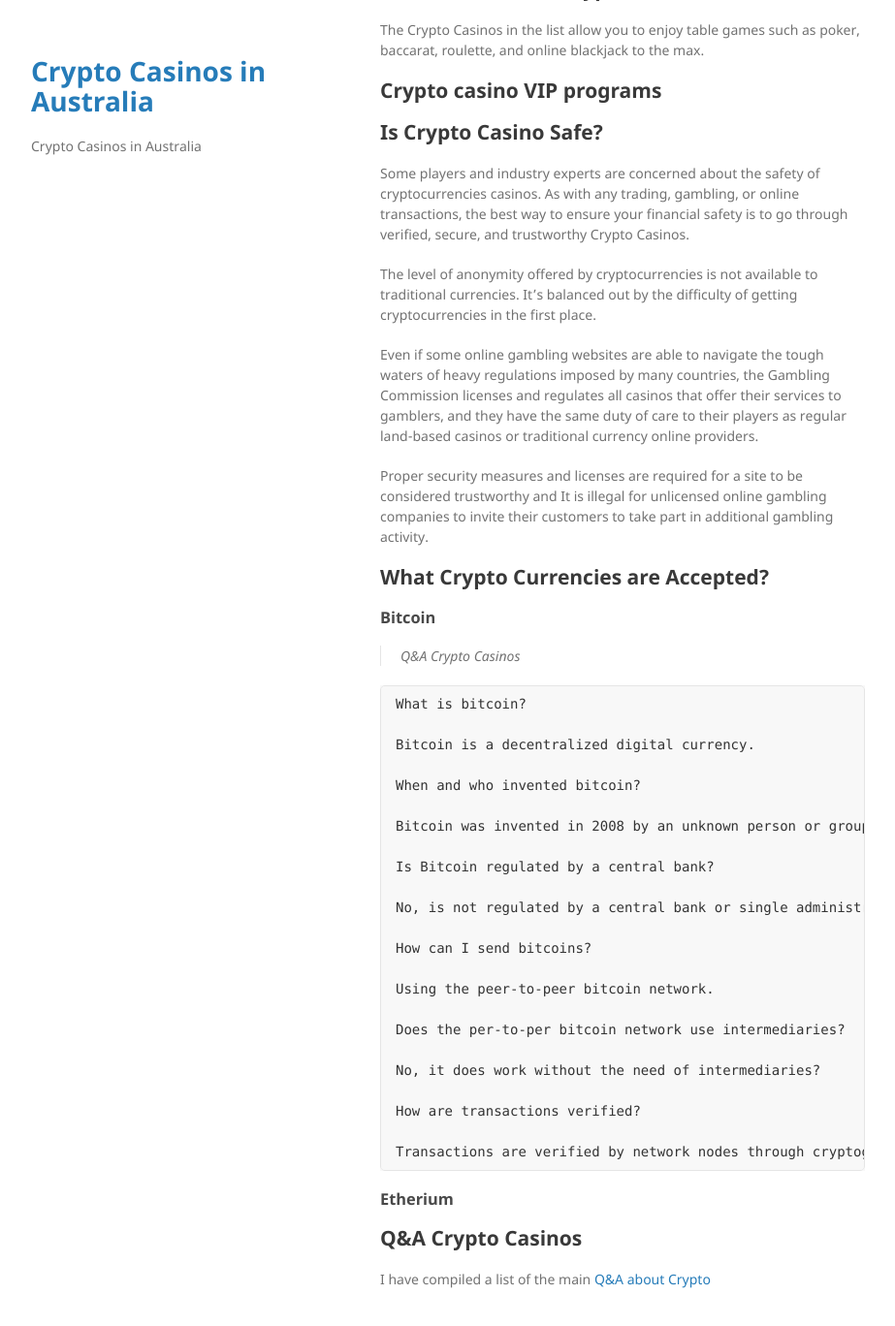
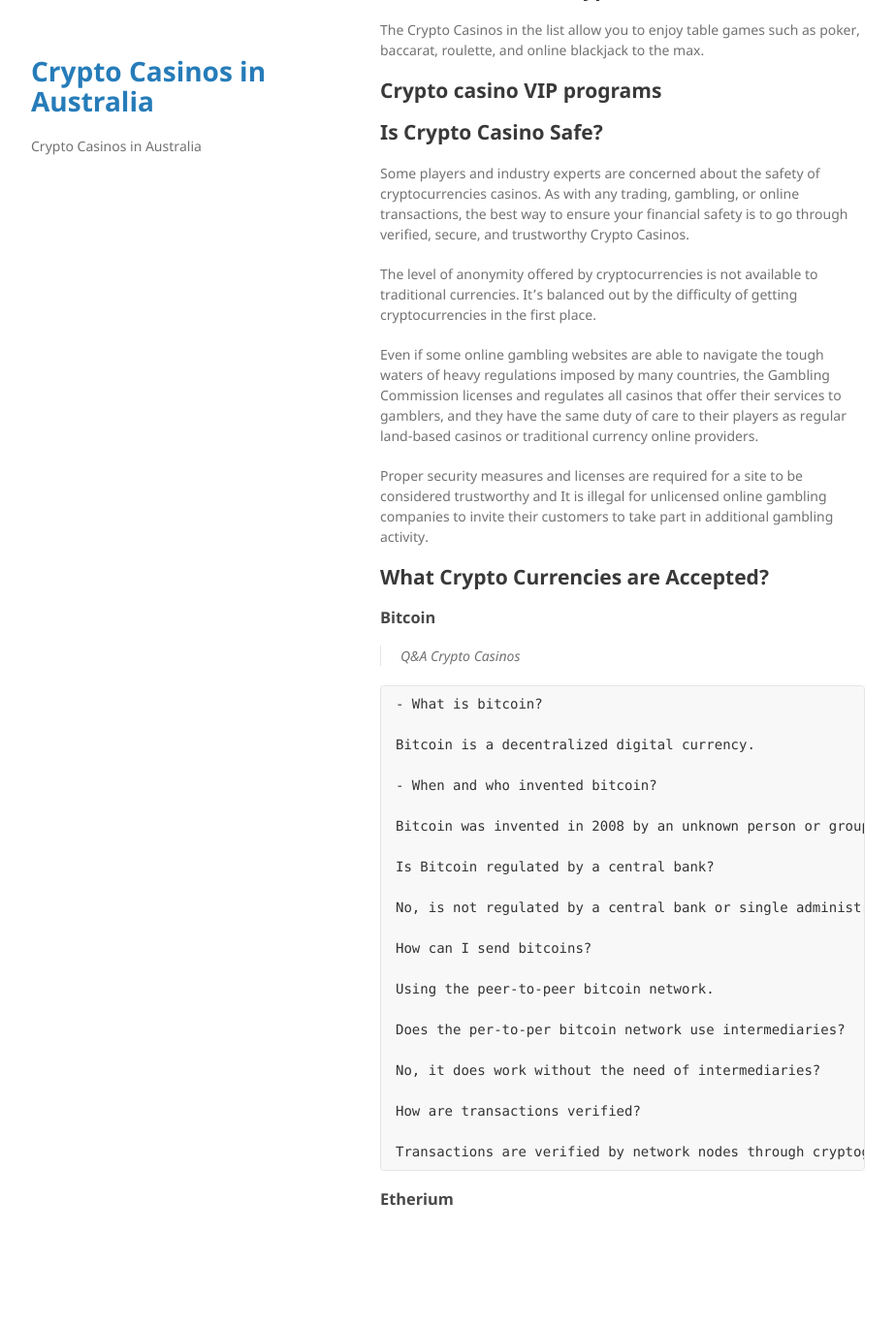
Before and after one commit to dllorent/casinosincrypt, a Jekyll site: the page built from index.md, in a window 1280 px wide and 1400 px high, scrolled down 1971 px. Shown: the top 1368 px of the window at 97% size, without its empty margins (178-1101 px from the left). Built offline with Jekyll 4.4.1, drawn with Linux system fonts in a browser that asks for light colours; our own code applies the rules of GitHub Pages for plain Markdown files; after the commit the page ends 3287 px from its top, so only the background shows below that.

Commit message:
Update index.md

````diff
--- a/index.md
+++ b/index.md
@@ -77,11 +77,11 @@ Proper security measures and licenses are required for a site to be considered t
 > Q&A Crypto Casinos
 
 ```
-What is bitcoin?
+- What is bitcoin?
 
 Bitcoin is a decentralized digital currency.
 
-When and who invented bitcoin?
+- When and who invented bitcoin?
 
 Bitcoin was invented in 2008 by an unknown person or group of people using the name Satoshi Nakamoto.
 
@@ -103,7 +103,3 @@ Transactions are verified by network nodes through cryptography and recorded in
 ```
 
 ### Etherium
-
-## Q&A Crypto Casinos
-
-I have compiled a list of the main [Q&A about Crypto](qandacryptocasinos.md)
````
